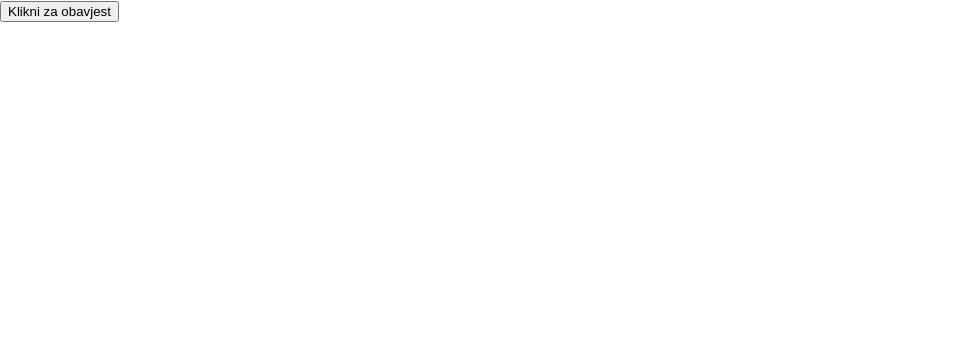
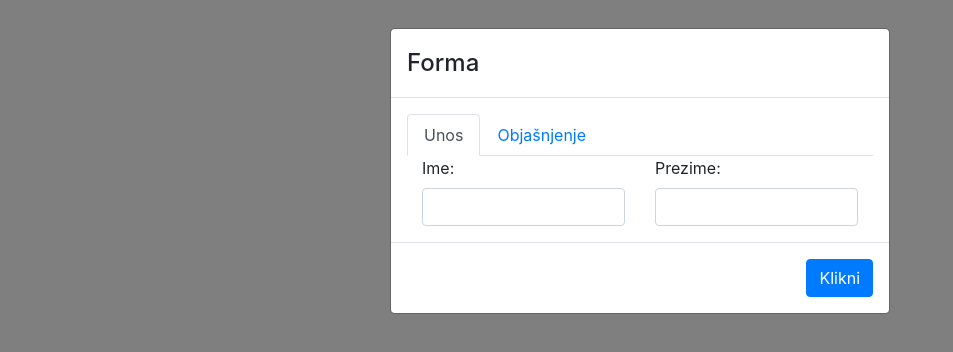
Before and after one commit to kristijan-perkovic96/Osnove-reacta, a React (Create React App) app in the folder osnove-react/: page / in a window 1280 px wide. Shown: the top 352 px of the page, without its empty margins (0-953 px from the left). Built offline with nearby package versions, Linux system fonts and the light colour scheme.

Commit message:
Dodan kod za lekciju bootstrap

```diff
--- a/osnove-react/package.json
+++ b/osnove-react/package.json
@@ -7,7 +7,9 @@
     "@testing-library/react": "^11.2.6",
     "@testing-library/user-event": "^12.8.3",
     "axios": "^0.21.1",
+    "bootstrap": "^4.6.0",
     "react": "^17.0.2",
+    "react-bootstrap": "^1.5.2",
     "react-dom": "^17.0.2",
     "react-router-dom": "^5.2.0",
     "react-scripts": "4.0.3",
--- a/osnove-react/src/App.js
+++ b/osnove-react/src/App.js
@@ -2,10 +2,11 @@ import { ToastContainer } from "react-toastify";
 import ObavjestKomponenta from "./components/obavjest/ObavjestKomponent";
 
 import 'react-toastify/dist/ReactToastify.css';
+import KomponentaSDizajnom from "./components/bootstrapKoristenje/KomponentaSDizajnom";
 function App() {
   return (
     <div className="App">
-     <ObavjestKomponenta/>
+     <KomponentaSDizajnom/>
      <ToastContainer/>
     </div>
   );
--- /dev/null
+++ b/osnove-react/src/components/bootstrapKoristenje/KomponentaSDizajnom.js
@@ -0,0 +1,73 @@
+import React, { Component } from 'react';
+import { Button, Col, Container, FormControl, FormLabel, Modal, ModalBody, ModalFooter, ModalTitle, Row, Tabs, Tab } from 'react-bootstrap';
+import 'bootstrap/dist/css/bootstrap.min.css';
+import ModalHeader from 'react-bootstrap/esm/ModalHeader';
+
+
+class KomponentaSDizajnom extends Component {
+
+
+    constructor() {
+        super();
+        this.state = {
+            tab: "forma"
+        }
+    }
+
+    render() {
+        return (
+            <Modal show={true}>
+                <ModalHeader>
+                    <ModalTitle>
+                        Forma
+                </ModalTitle>
+                </ModalHeader>
+                <ModalBody>
+                    <Tabs
+                        activeKey={this.state.tab}
+                        onSelect={(k) => this.setState({ tab: k })}>
+                        <Tab eventKey="forma" title="Unos">
+                            <Container>
+                                <Row>
+                                    <Col className="col-6">
+                                        <FormLabel>
+                                            Ime:
+                            </FormLabel>
+                                        <FormControl />
+                                    </Col>
+                                    <Col>
+                                        <FormLabel>
+                                            Prezime:
+                            </FormLabel>
+                                        <FormControl />
+                                    </Col>
+                                </Row>
+                            </Container>
+                        </Tab>
+                        <Tab eventKey="objasnjenje" title="Objašnjenje">
+                            <Container>
+                                <Row>
+                                    <p></p>
+                                </Row>
+                                <Row>
+                                    <p>
+                                        Potrebno je unjeti ime i prezime.
+                                    </p>
+                                </Row>
+                            </Container>
+                        </Tab>
+                    </Tabs>
+
+                </ModalBody>
+                <ModalFooter>
+                    <Button variant="primary">Klikni</Button>
+                </ModalFooter>
+
+
+            </Modal>
+
+
+        );
+    }
+}
+export default KomponentaSDizajnom;
```
Also changed, not shown: osnove-react/src/components/navigacija/NavigacijaDrugiTip.js (+7 -7 lines), 1 other file (tests, documents, lock files or other folders).
